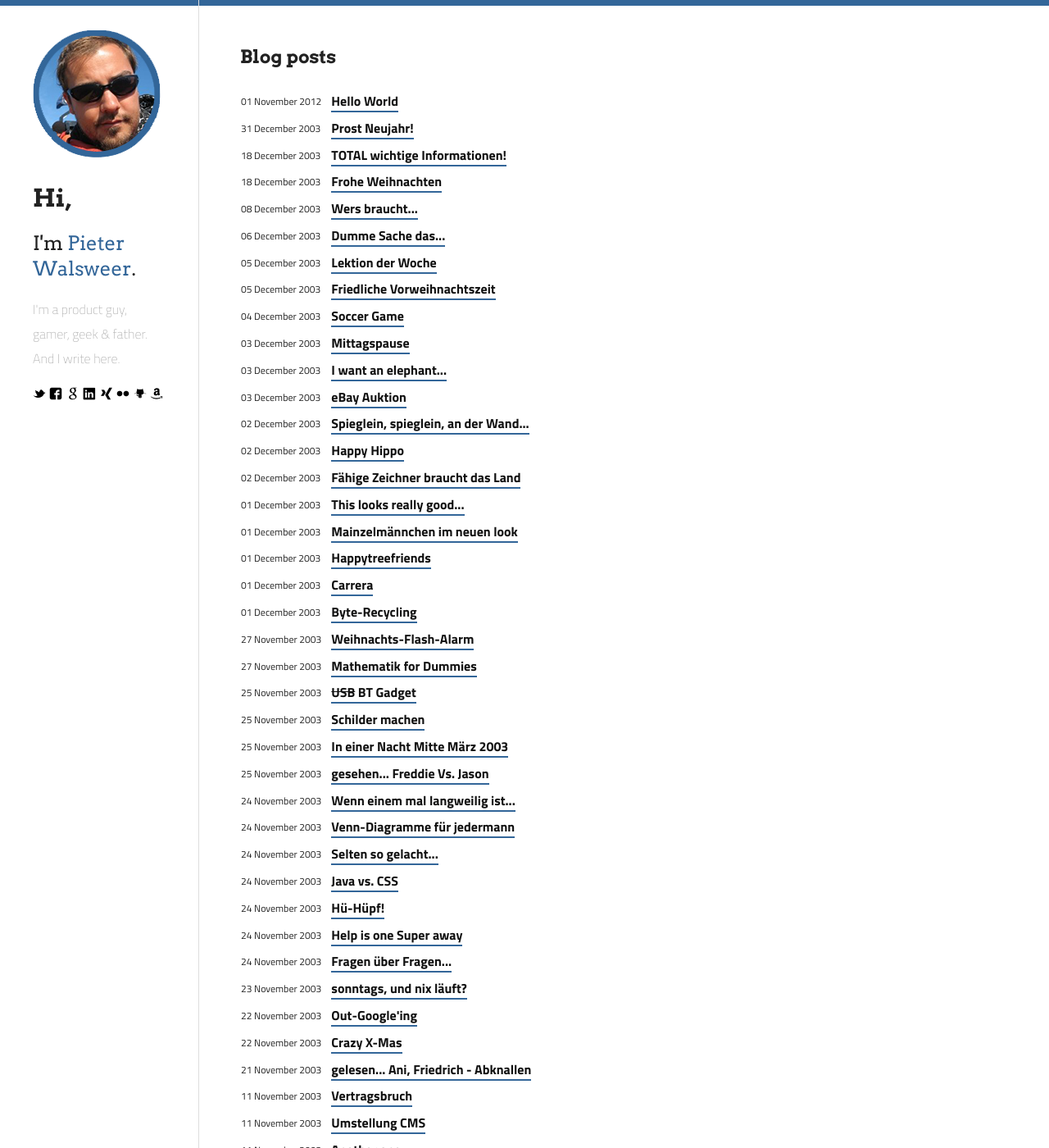
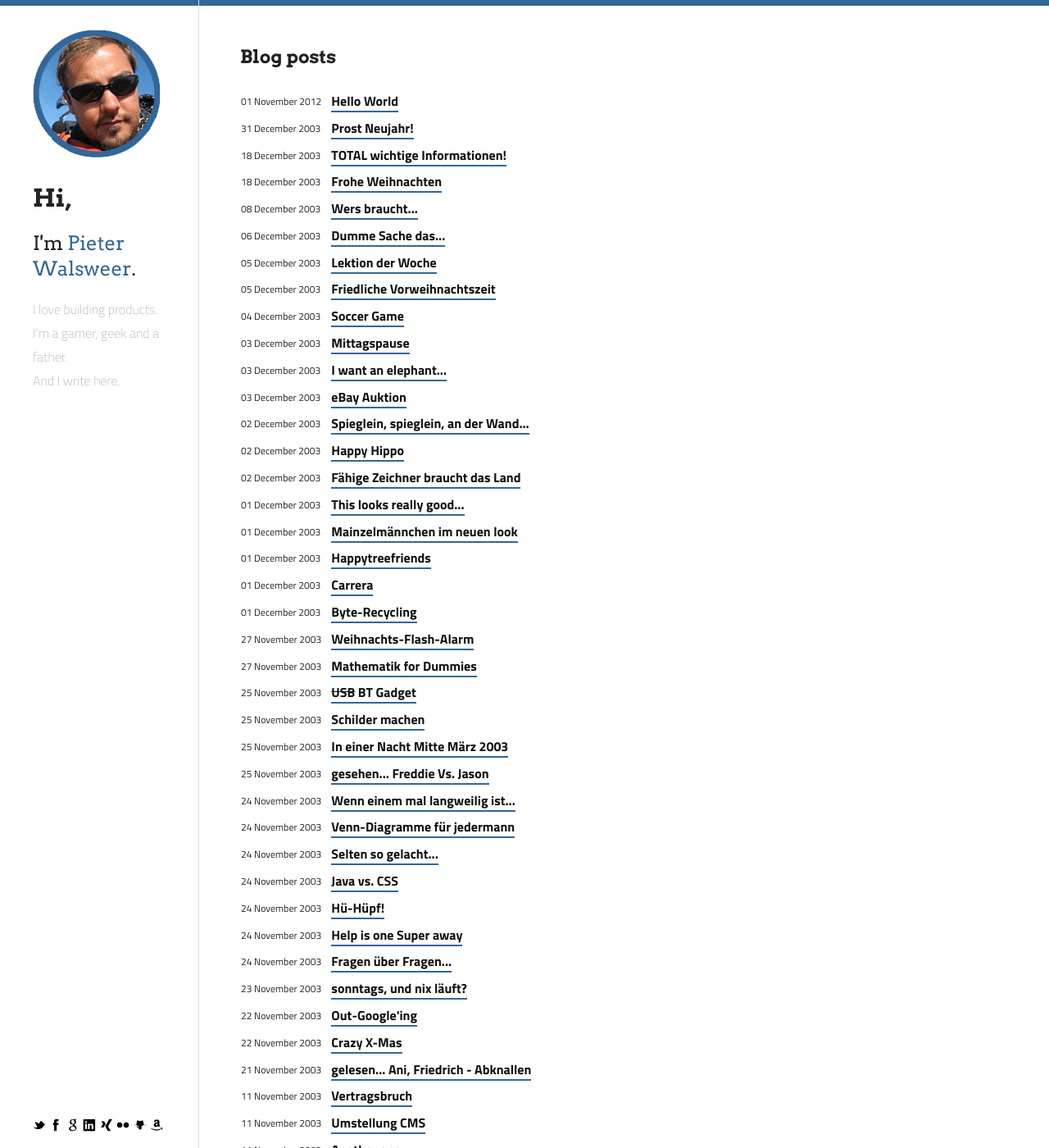
Before and after one commit to neXter/nexter.github.com, a Jekyll site: the page built from index.md, in a window 1280 px wide and 1400 px high. Shown: the whole window at 82% size. Built offline with Jekyll 4.4.1, drawn with Linux system fonts in a browser that asks for light colours.

Commit message:
more sidebar mods

```diff
--- a/_layouts/default.html
+++ b/_layouts/default.html
@@ -23,17 +23,17 @@
 	<p><a href="/"><img src="/images/avatar.png" /></a></p>
 	<h1>Hi,</h1>
 	<h2 style="font-weight: 400">I'm <span style="color:#369;">Pieter Walsweer</span>.</h2>
-	<span class="caption">I'm a product guy, gamer, geek & father. And I write here.</span>
-	<p>
+	<p class="caption">I love building products.<br/>I'm a gamer, geek and a father.<br/>And I write here.</p>
+	<div id="social">
 		<a href="http://walsweer.me/twitter" ><img width="16" title="Twitter" src="/images/icons/twitter_alt.png"></a>
-		<a href="http://walsweer.me/facebook"><img width="16" title="Facebook" src="/images/icons/facebook_alt.png"></a>
+		<a href="http://walsweer.me/facebook"><img width="16" title="Facebook" src="/images/icons/facebook.png"></a>
 		<a href="http://walsweer.me/+"       ><img width="16" title="Google+" src="/images/icons/google.png"></a>
 		<a href="http://walsweer.me/linkedin"><img width="16" title="LinkedIn" src="/images/icons/linkedin_alt.png"></a>
 		<a href="http://walsweer.me/xing"    ><img width="16" title="XING" src="/images/icons/xing.png"></a>
 		<a href="http://walsweer.me/flickr"  ><img width="16" title="Flickr" src="/images/icons/flickr.png"></a>
 		<a href="http://walsweer.me/github"  ><img width="16" title="GitHub" src="/images/icons/github_alt.png"></a>
 		<a href="http://walsweer.me/amazon"  ><img width="16" title="Amazon Wishlist" src="/images/icons/amazon.png"></a>
-	</p>
+	</div>
 </header>
 
 <div id="container">
--- a/css/styles.css
+++ b/css/styles.css
@@ -470,3 +470,8 @@ font-size:20px;
 	margin-bottom: 5px;
 	margin-top: 5px;
 }
+
+#social {
+	position: fixed;
+	bottom: 10px;
+}
```
